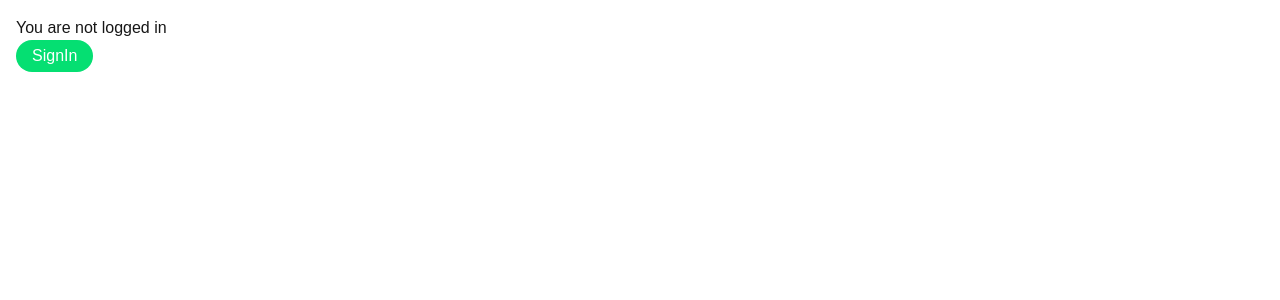
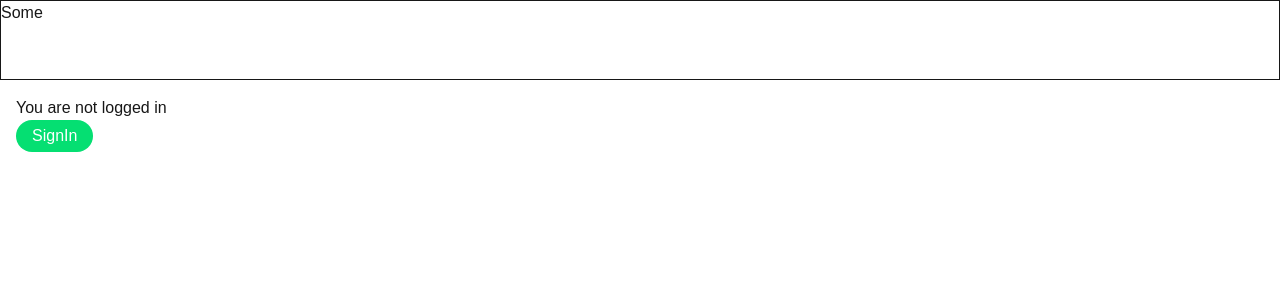
Before and after one commit to Gokuldev23/Next-Trade, a Next.js app: page / in a window 1280 px wide. Shown: the top 300 px of the page. Built offline with nearby package versions, Linux system fonts and the light colour scheme; no server answers.

Commit message:
modified: NavBar imported in layout and the ext is changed to jsx

```diff
--- a/src/app/layout.js
+++ b/src/app/layout.jsx
@@ -1,15 +1,8 @@
 import { Geist, Geist_Mono } from "next/font/google";
+import NavBar from "../components/ui/NavBar"
 import "./globals.css";
 
-const geistSans = Geist({
-  variable: "--font-geist-sans",
-  subsets: ["latin"],
-});
 
-const geistMono = Geist_Mono({
-  variable: "--font-geist-mono",
-  subsets: ["latin"],
-});
 
 export const metadata = {
   title: "Create Next App",
@@ -20,8 +13,9 @@ export default function RootLayout({ children }) {
   return (
     <html lang="en">
       <body
-        className={`${geistSans.variable} ${geistMono.variable} antialiased`}
+        className={` antialiased`}
       >
+        <NavBar/>
         {children}
       </body>
     </html>
--- /dev/null
+++ b/src/components/ui/NavBar.jsx
@@ -0,0 +1,9 @@
+import React from 'react'
+
+export default async function NavBar() {
+  return (
+    <div className='h-20 border'>
+        <p>Some</p>
+    </div>
+  )
+}
```
